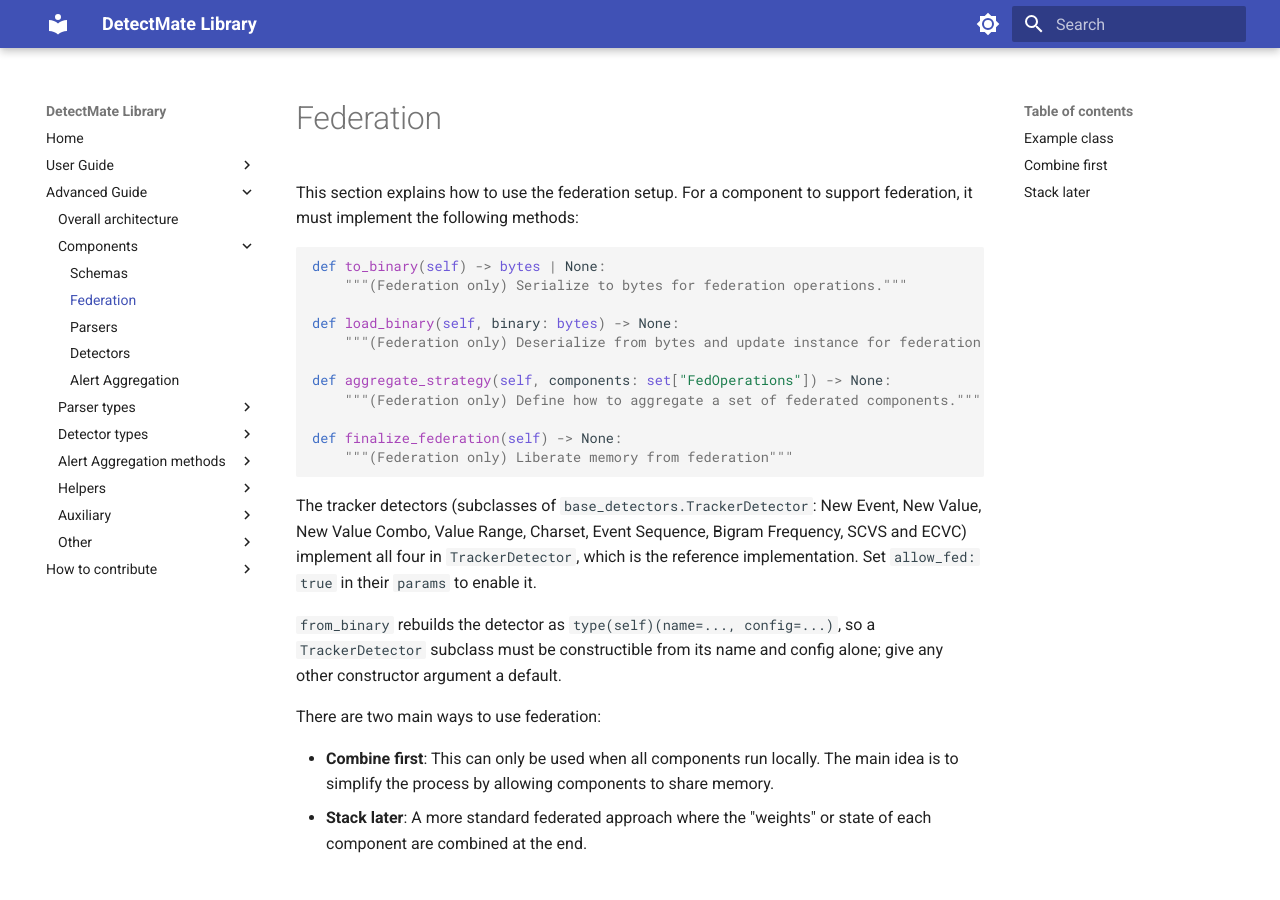
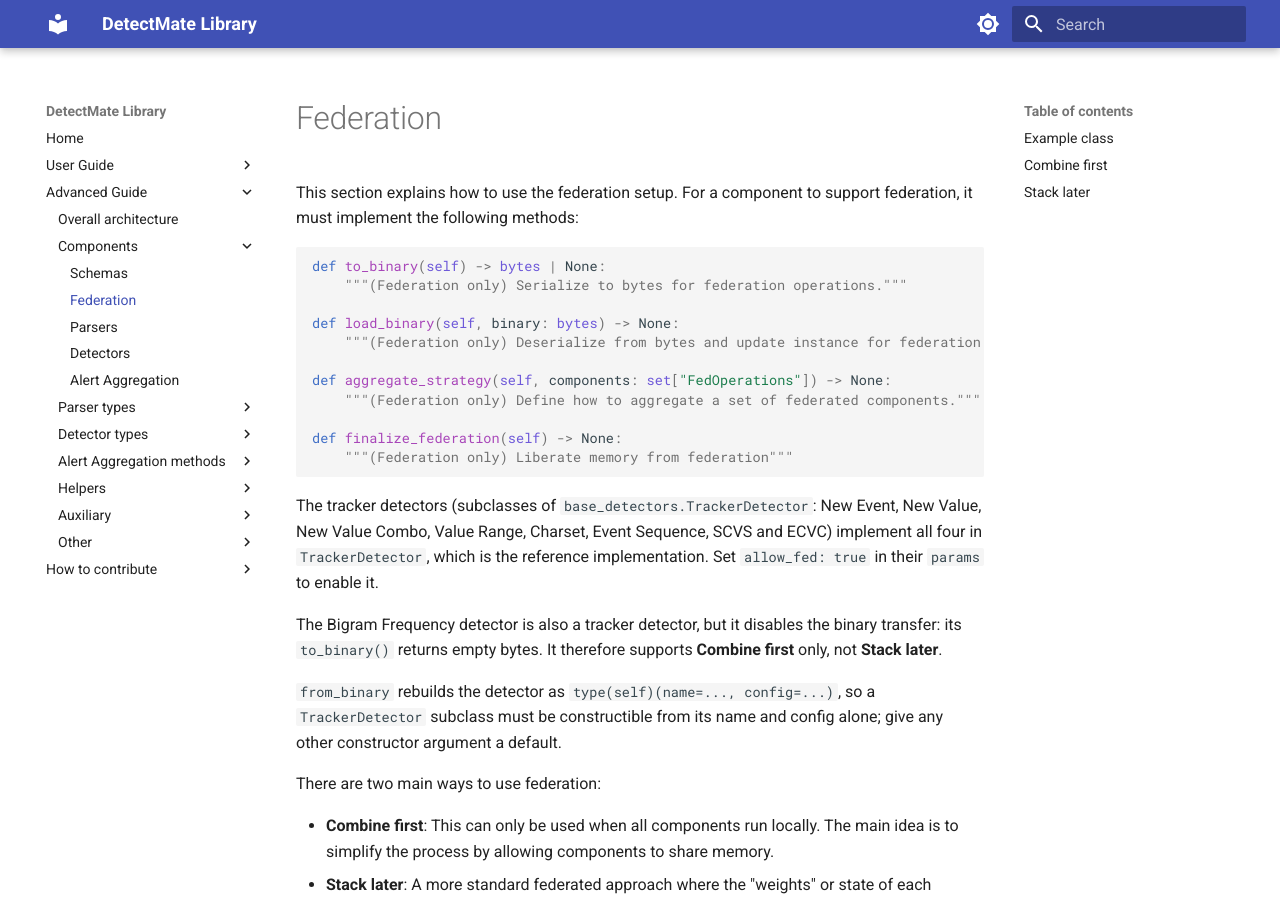
Before and after one commit to ait-detectmate/DetectMateLibrary, an MkDocs documentation site: the page built from docs/federation.md, in a window 1280 px wide and 900 px high. Built offline with MkDocs 1.6.1 and Material for MkDocs 9.7.7, drawn with Linux system fonts in a browser that asks for light colours.

Commit message:
correct claim about BigramFrequencyDetector

````diff
--- a/docs/federation.md
+++ b/docs/federation.md
@@ -16,7 +16,9 @@
     """(Federation only) Liberate memory from federation"""
 ```
 
-The tracker detectors (subclasses of `base_detectors.TrackerDetector`: New Event, New Value, New Value Combo, Value Range, Charset, Event Sequence, Bigram Frequency, SCVS and ECVC) implement all four in `TrackerDetector`, which is the reference implementation. Set `allow_fed: true` in their `params` to enable it.
+The tracker detectors (subclasses of `base_detectors.TrackerDetector`: New Event, New Value, New Value Combo, Value Range, Charset, Event Sequence, SCVS and ECVC) implement all four in `TrackerDetector`, which is the reference implementation. Set `allow_fed: true` in their `params` to enable it.
+
+The Bigram Frequency detector is also a tracker detector, but it disables the binary transfer: its `to_binary()` returns empty bytes. It therefore supports **Combine first** only, not **Stack later**.
 
 `from_binary` rebuilds the detector as `type(self)(name=..., config=...)`, so a `TrackerDetector` subclass must be constructible from its name and config alone; give any other constructor argument a default.
 
````
